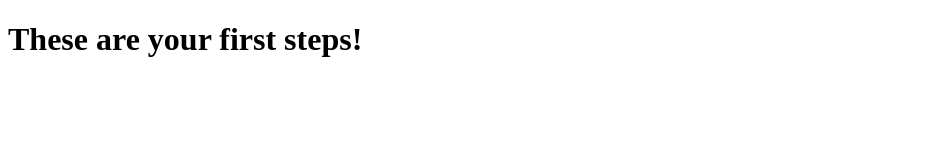
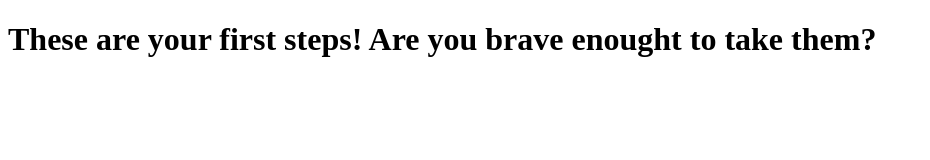
Before and after one commit to joshuaharshaw/Coursera-Harshaw, a plain HTML site: page site/index.html in a window 1280 px wide. Shown: the whole page, without its empty margins (0-930 px from the left). Drawn offline with Linux system fonts and the light colour scheme.

Commit message:
Small addition. Extra Heading.

```diff
--- a/site/index.html
+++ b/site/index.html
@@ -4,6 +4,6 @@
 	<title>Hello New Coder!</title>
 </head>
 <body>
-<h1>These are your first steps!</h1>
+<h1>These are your first steps! Are you brave enought to take them?</h1>
 </body>
 </html>
```
